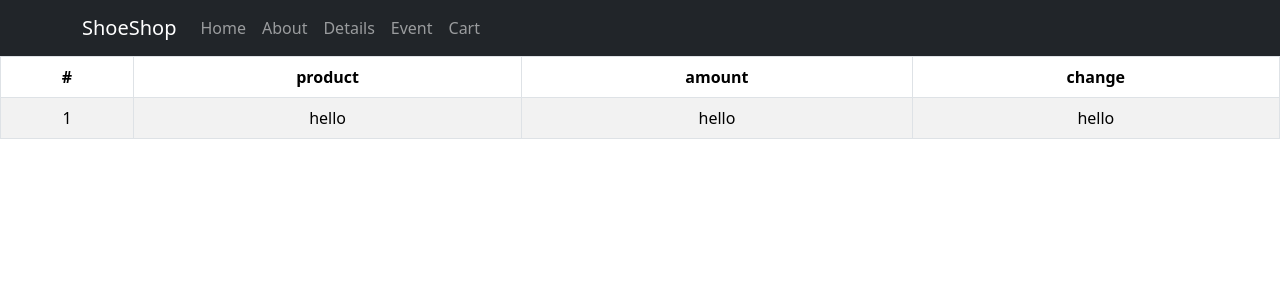
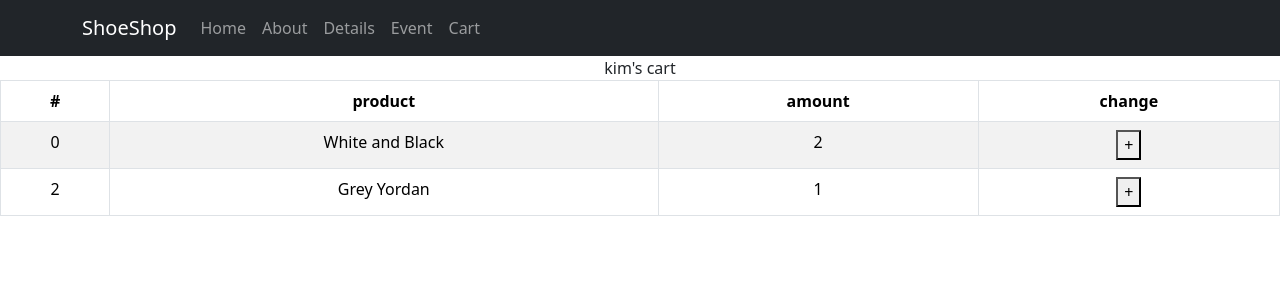
Before and after one commit to coloringpen/codingAppleShop, a React (Create React App) app: page /cart in a window 1280 px wide. Shown: the top 300 px of the page. Built offline with nearby package versions, Linux system fonts and the light colour scheme.

Commit message:
리덕스에 state 저장 및 외부에서 활용, 변경

```diff
--- a/src/pages/cart.js
+++ b/src/pages/cart.js
@@ -1,7 +1,17 @@
 import Table from 'react-bootstrap/Table';
+import { useDispatch, useSelector } from 'react-redux';
+import { changeName, changeItemNum } from '../store';
 
 function Cart() {
+  let theStates = useSelector((state) => {
+    return state;
+  }); // Redux store에 있던 state 남음
+  let { cartContents } = theStates;
+  let dispatch = useDispatch();
+
   return (
+    <>
+      <div>{theStates.user}'s cart</div>
       <div>
         <Table striped bordered hover>
           <thead>
@@ -13,15 +23,28 @@ function Cart() {
             </tr>
           </thead>
           <tbody>
-          <tr>
-            <td>1</td>
-            <td>hello</td>
-            <td>hello</td>
-            <td>hello</td>
+            {cartContents.map((item, index) => {
+              return (
+                <tr key={index}>
+                  <td>{item.id}</td>
+                  <td>{item.name}</td>
+                  <td>{item.count}</td>
+                  <td>
+                    <button
+                      onClick={() => {
+                        dispatch(changeItemNum());
+                      }}
+                    >
+                      +
+                    </button>
+                  </td>
                 </tr>
+              );
+            })}
           </tbody>
         </Table>
       </div>
+    </>
   );
 }
 
--- a/src/pages/details.js
+++ b/src/pages/details.js
@@ -31,22 +31,10 @@ function Detail({ shoes }) {
   let [warn, setWarn] = useState(0);
   let [tab, setTab] = useState(0);
   let [detailOpacity, setDetailOpacity] = useState('');
-  // let [transition, setTransition] = useState([false, false, false]);
+  let [stock, setStock] = useState([10, 11, 12]);
 
   /** tab 내용 바꾸기 */
   function tabChange(num) {
-    // const copyTrans = [...transition];
-    // const newTrans = [
-    //   ...copyTrans.map((item, index) => {
-    //     if (index !== num) {
-    //       return false;
-    //     } else if (index === num) {
-    //       return true;
-    //     }
-    //   }),
-    // ];
-    // console.log(newTrans);
-    // setTransition(newTrans);
     setTab(num);
   }
 
--- a/src/store.js
+++ b/src/store.js
@@ -1,5 +1,41 @@
-import { configureStore } from '@reduxjs/toolkit';
+import { configureStore, createSlice } from '@reduxjs/toolkit';
+
+let user = createSlice({
+  name: 'user',
+  initialState: 'kim',
+  reducers: {
+    changeName(state) {
+      return 'john ' + state;
+    },
+  },
+});
+
+export let { changeName } = user.actions;
+
+let stock = createSlice({
+  name: 'stock',
+  initialState: [10, 11, 12],
+});
+
+let cartContents = createSlice({
+  name: 'cart',
+  initialState: [
+    { id: 0, name: 'White and Black', count: 2 },
+    { id: 2, name: 'Grey Yordan', count: 1 },
+  ],
+  reducers: {
+    changeItemNum1(state) {
+      return state[0].count + 1;
+    },
+  },
+});
+
+export let { changeItemNum } = cartContents.actions;
 
 export default configureStore({
-  reducer: {},
+  reducer: {
+    user: user.reducer,
+    stock: stock.reducer,
+    cartContents: cartContents.reducer,
+  },
 });
```
Lines whose indentation alone changed are shown as unchanged.
